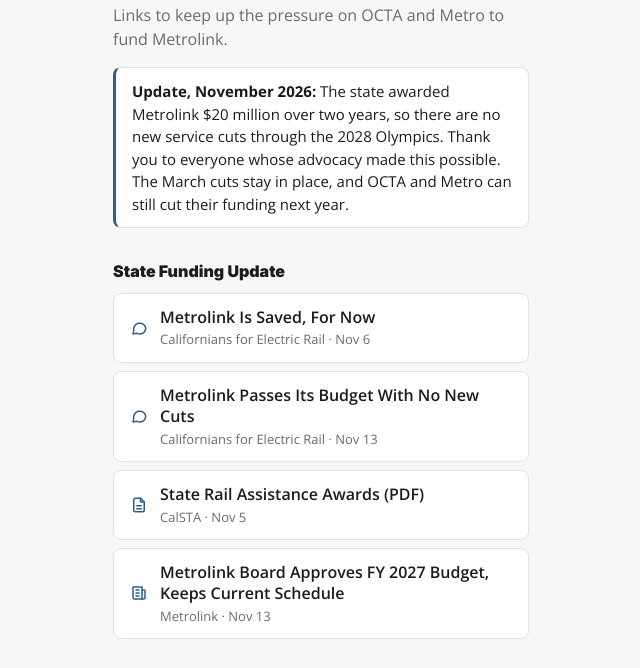
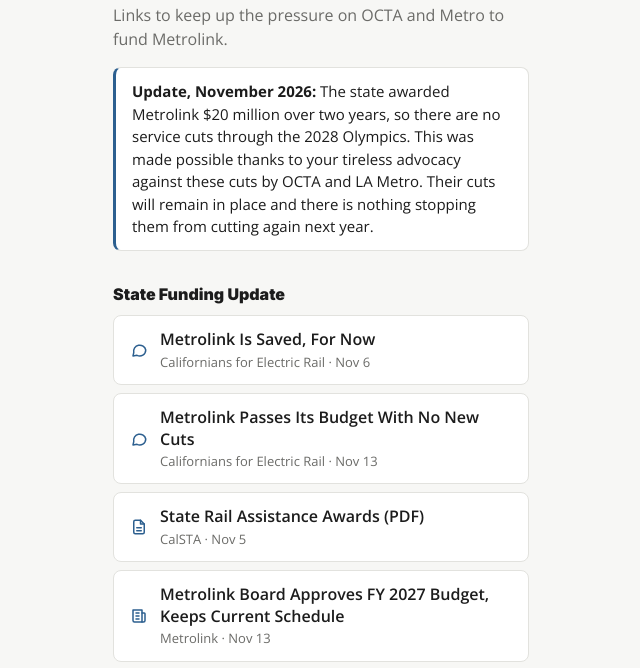
Before and after one commit to andrewcgraves/cer-links, a plain HTML site: page index.html in a window 1280 px wide. Shown: the part 89-757 px from the top of the page, without its empty margins (319-959 px from the left). Drawn offline with Linux system fonts and the light colour scheme; a script that the page names is missing.

Commit message:
feat(page): reword the funding update note
Co-Authored-By: Claude Opus 5.5 <noreply@anthropic.com>
Claude-Session: https://claude.ai/code/session_01MXZvPQ4GNCZPCjMCdj3b2n

```diff
--- a/index.html
+++ b/index.html
@@ -81,7 +81,7 @@
         <header class="hero">
           <h1>Save Metrolink</h1>
           <p class="tagline">Links to keep up the pressure on OCTA and Metro to fund Metrolink.</p>
-          <p class="update"><strong>Update, November 2026:</strong> The state awarded Metrolink $20 million over two years, so there are no new service cuts through the 2028 Olympics. Thank you to everyone whose advocacy made this possible. The March cuts stay in place, and OCTA and Metro can still cut their funding next year.</p>
+          <p class="update"><strong>Update, November 2026:</strong> The state awarded Metrolink $20 million over two years, so there are no service cuts through the 2028 Olympics. This was made possible thanks to your tireless advocacy against these cuts by OCTA and LA Metro. Their cuts will remain in place and there is nothing stopping them from cutting again next year.</p>
         </header>
 
         <section class="link-section" aria-labelledby="update-heading">
```
